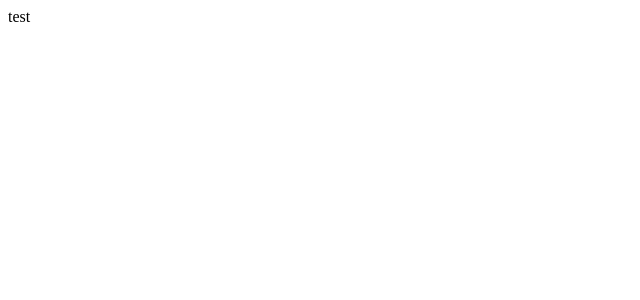
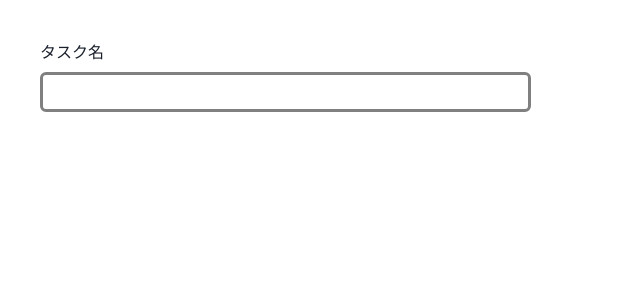
Before and after one commit to yanase-kenta0505/next-app, a Next.js app: page / in a window 1280 px wide. Shown: the top 300 px of the page, without its empty margins (0-640 px from the left). Built offline with nearby package versions, Linux system fonts and the light colour scheme.

Commit message:
タスク追加機能を実装

```diff
--- /dev/null
+++ b/components/InputForm.tsx
@@ -0,0 +1,33 @@
+import { Input, FormControl, FormLabel } from "@chakra-ui/react"
+import { useState } from "react"
+import { TaskList } from "./TaskList"
+
+export const InputForm = () => {
+  const [taskName, setTaskName] = useState('')
+  const [tasks, setTasks] = useState<string[]>([])
+
+  const addTask = (e: React.FormEvent<HTMLFormElement>) => {
+    e.preventDefault()
+    console.log(taskName)
+    setTasks([...tasks, taskName])
+    setTaskName('')
+  }
+  return (
+    <>
+      <form onSubmit={addTask}>
+        <FormControl>
+          <FormLabel>タスク名</FormLabel>
+          <Input
+            type='text'
+            htmlSize={40}
+            width='auto'
+            onChange={(e) => setTaskName(e.target.value)}
+            border='3px solid gray'
+            value={taskName}
+          />
+        </FormControl>
+      </form>
+      <TaskList tasks={tasks} />
+    </>
+  )
+}
--- /dev/null
+++ b/components/TaskList.tsx
@@ -0,0 +1,15 @@
+import { List, ListItem } from "@chakra-ui/react"
+
+type Props = {
+  tasks: string[]
+}
+
+export const TaskList = ({ tasks }: Props) => {
+  return (
+    <List>
+      {tasks.map((task, index) => (
+        <ListItem key={index}>{task}</ListItem>
+      ))}
+    </List>
+  )
+}
--- a/package.json
+++ b/package.json
@@ -9,9 +9,13 @@
     "lint": "next lint"
   },
   "dependencies": {
+    "@chakra-ui/react": "^2.3.7",
+    "@emotion/react": "^11.10.5",
+    "@emotion/styled": "^11.10.5",
     "@types/node": "18.11.9",
     "@types/react": "18.0.24",
     "@types/react-dom": "18.0.8",
+    "framer-motion": "^6.5.1",
     "next": "13.0.1",
     "react": "18.2.0",
     "react-dom": "18.2.0",
--- a/pages/_app.tsx
+++ b/pages/_app.tsx
@@ -1,6 +1,10 @@
-
+import { ChakraProvider } from '@chakra-ui/react'
 import type { AppProps } from 'next/app'
 
 export default function App({ Component, pageProps }: AppProps) {
-  return <Component {...pageProps} />
+  return (
+    <ChakraProvider>
+      <Component {...pageProps} />
+    </ChakraProvider>
+  )
 }
--- a/pages/index.tsx
+++ b/pages/index.tsx
@@ -1,5 +1,10 @@
+import { Box, Button } from "@chakra-ui/react";
+import { InputForm } from "../components/InputForm";
+
 export default function Home() {
   return (
-    <div>test</div>
+    <Box m={10}>
+      <InputForm />
+    </Box>
   )
 }
```
Also changed, not shown: 1 other file (tests, documents, lock files or other folders).
